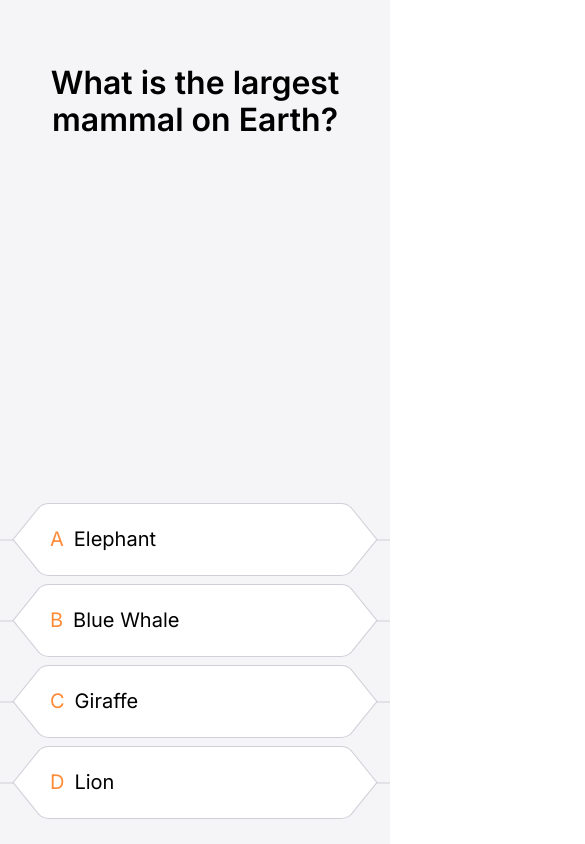
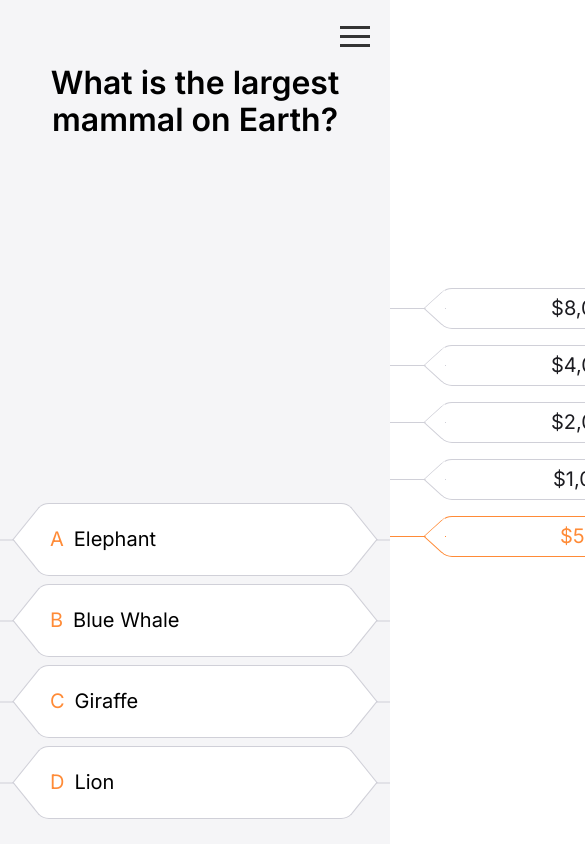
Before and after one commit to maximshkitin/millionaire, a Next.js app: page / in a window 390 px wide. Both pictures are taken after a click on the button "Start". Shown: the top 844 px of the page, 585 px wide, since content can reach past the window. Built offline with nearby package versions, Linux system fonts and the light colour scheme.

Commit message:
Implemented sidebar feature

```diff
--- a/app/components/QuizView/QuizOptions/QuizOptionsMultiselect.tsx
+++ b/app/components/QuizView/QuizOptions/QuizOptionsMultiselect.tsx
@@ -4,6 +4,9 @@ import React, { useState } from 'react';
 import { AnswerOption } from '@/app/config/types';
 import { QuizOptions } from './QuizOptions';
 import { QuizButton } from '../../shared';
+
+import '@/app/styles/shared/QuizButton.scss';
+// import '@/app/styles/QuizView/QuizOptions/QuizOptionsMultiselect.scss';
 
 interface QuizOptionsMultiselectProps {
   options: AnswerOption[]
--- a/app/components/QuizView/QuizScore.tsx
+++ b/app/components/QuizView/QuizScore.tsx
@@ -1,14 +1,21 @@
 import React from 'react';
+import { useMediaQuery } from 'react-responsive';
+
+import { QuizIconSidebar, QuizInfoOption } from '../shared';
 
 import '@/app/styles/QuizView/QuizScore.scss';
-import { QuizInfoOption } from '../shared';
+import '@/app/styles/shared/QuizIconSidebar.scss'
 
 interface QuizScoreProps {
   scoreList?: number[];
   currentLevelIndex: number;
+  open?: boolean
+  toggleSidebar: () => void
 }
 
-export function QuizScore({ scoreList, currentLevelIndex }: QuizScoreProps) {
+export function QuizScore({ scoreList, currentLevelIndex, open = false, toggleSidebar }: QuizScoreProps) {
+
+  const isMobileOrTablet = useMediaQuery({ maxWidth: 1023 });
 
   const getScoreItemClassName = (score: number, nextScore: number): string => {
 
@@ -24,15 +31,16 @@ export function QuizScore({ scoreList, currentLevelIndex }: QuizScoreProps) {
   }
 
   return (
-    <div className="QuizScoreWrapper">
+    <div className={`QuizScoreWrapper ${open ? 'open' : ''}`}>
         <div className="QuizScore">
            { scoreList?.slice().reverse().map(score => (
               <QuizInfoOption key={score} className={getScoreItemClassName(score, scoreList[currentLevelIndex])}>
-                 <span>${score?.toLocaleString()}</span>
+                 <div className='QuizScoreItem--Text'>${score?.toLocaleString()}</div>
               </QuizInfoOption>
             )
           )}
         </div>
+        { isMobileOrTablet && <QuizIconSidebar type={'close'} toggleSidebar={toggleSidebar} /> }
     </div>
   );
 }
--- a/app/components/QuizView/QuizView.tsx
+++ b/app/components/QuizView/QuizView.tsx
@@ -1,11 +1,14 @@
 'use client';
 
-import React from 'react';
+import React, { useState } from 'react';
+import { useMediaQuery } from 'react-responsive';
 import { AnswerOption, QuestionType, QuestionTypeValue } from '@/app/config/types';
 import { QuizScore } from './QuizScore';
 import { QuizOptions, QuizOptionsMultiselect } from './QuizOptions';
+import { QuizIconSidebar } from '../shared';
 
 import '@/app/styles/QuizView/QuizView.scss';
+import '@/app/styles/shared/QuizIconSidebar.scss'
 
 interface QuizViewProps {
   className: string
@@ -27,7 +30,15 @@ export const QuizView: React.FC<QuizViewProps> = ({
   currentLevelIndex,
   handleSubmitAnswer,
   children
-}) => (
+}) => {
+
+  const [openSidebar, setOpenSidebar] = useState<boolean>(false);
+
+  const isMobileOrTablet = useMediaQuery({ maxWidth: 1023 });
+
+  const toggleSidebar = () => setOpenSidebar(!openSidebar);
+
+  return (
     <div className={className}>
       <div className="QuizContent">
         {children}
@@ -42,6 +53,8 @@ export const QuizView: React.FC<QuizViewProps> = ({
         )}
       </div>
 
-    <QuizScore scoreList={scoreList} currentLevelIndex={currentLevelIndex} />
+      { isMobileOrTablet &&<QuizIconSidebar type={'hamburger'} toggleSidebar={toggleSidebar} /> }
+      <QuizScore open={openSidebar} toggleSidebar={toggleSidebar} scoreList={scoreList} currentLevelIndex={currentLevelIndex} />
     </div>
-);
+  )
+};
--- a/app/components/shared/QuizButton.tsx
+++ b/app/components/shared/QuizButton.tsx
@@ -12,8 +12,8 @@ export function QuizButton({
   children,
 }: QuizButtonProps) {
   return (
-    <div className="QuizButton-Wrapper">
-      <button className={className} onClick={handleClick}>
+    <div className="QuizButtonWrapper">
+      <button className={`QuizButton ${className}`} onClick={handleClick}>
         {children}
       </button>
     </div>
--- /dev/null
+++ b/app/components/shared/QuizIconSidebar.tsx
@@ -0,0 +1,18 @@
+import React, { FC } from "react";
+import '@/app/styles/shared/QuizIconSidebar.scss';
+
+interface QuizIconSidebarProps {
+  toggleSidebar: () => void;
+  type: 'hamburger' | 'close';
+}
+
+export const QuizIconSidebar: FC<QuizIconSidebarProps> = ({ toggleSidebar, type }) => (
+  <div
+    className={`QuizIconSidebar ${type === 'close' ? 'QuizIconClose' : 'QuizIconHamburger'}`}
+    onClick={toggleSidebar}
+  >
+    <div className="line"></div>
+    <div className="line"></div>
+    {type === 'hamburger' && <div className="line"></div>}
+  </div>
+);
--- a/app/components/shared/index.ts
+++ b/app/components/shared/index.ts
@@ -1,4 +1,5 @@
 export * from './QuizIcon';
+export * from './QuizIconSidebar';
 export * from './QuizButton';
 export * from './QuizTextBox';
 export * from './QuizInfoOption';
--- a/app/styles/QuizStaticView/QuizStaticView.scss
+++ b/app/styles/QuizStaticView/QuizStaticView.scss
@@ -12,13 +12,13 @@
 
     .QuizStaticViewAction {
         padding: 0 32px;
-        .QuizButton-Wrapper {
+        .QuizButtonWrapper {
             margin-top: 65px;
         }
     }
 
     @media screen and (max-width: 767px) {
-        padding: 50px 15px;
+        padding: 50px 0;
         text-align: center;
         flex-direction: column;
         justify-content: space-between;
--- a/app/styles/QuizView/QuizScore.scss
+++ b/app/styles/QuizView/QuizScore.scss
@@ -10,7 +10,21 @@
 
     @media screen and (max-width: 1023px) {
         width: 100%;
-        display: none;
+    }
+
+    @media screen and (max-width: 1023px) {
+        transition: transform 0.3s ease-in-out;
+        transform: translateX(100%);
+        position: absolute;
+        top: 0;
+        bottom: 0;
+        left: 0;
+        right: 0;
+        z-index: 10000;
+
+        &.open {
+            transform: translateX(0);
+        }
     }
 }
 
@@ -31,6 +45,12 @@
 
         &Inactive {
             color: $Black-40;
+        }
+
+        &--Text {
+            background: #fff;
+            position: relative;
+            z-index: 10000;
         }
     }
 
--- a/app/styles/shared/QuizButton.scss
+++ b/app/styles/shared/QuizButton.scss
@@ -13,8 +13,16 @@
         background-color: $Orange-80;
     }
 
+    &:focus {
+        background-color: $Orange-120;
+    }
+
     @media screen and (max-width: 767px) {
         width: 100%;
         font-size: 14px;
+
+        &Wrapper {
+            padding: 0 15px;
+        }
     }
 }
--- /dev/null
+++ b/app/styles/shared/QuizIconSidebar.scss
@@ -0,0 +1,36 @@
+.QuizIconSidebar {
+    cursor: pointer;
+    position: absolute;
+    top: 20px;
+    right: 20px;
+    height: 30px;
+    z-index: 1000;
+
+  & .line {
+    width: 30px;
+    height: 3px;
+    background-color: #333;
+    margin: 6px 0;
+  }
+
+  &.QuizIconClose {
+    transform-origin: 50% 50%;
+    transition: transform 0.3s;
+  }
+}
+
+.QuizIconClose {
+
+    & .line {
+        margin: -3px 0;
+        position: relative;
+        top: 20px;
+
+        &:first-child {
+            transform: rotate(45deg);
+        }
+        &:last-child {
+            transform: rotate(-45deg);
+      }
+    }
+}
--- a/package.json
+++ b/package.json
@@ -23,7 +23,8 @@
     "next": "latest",
     "react": "18.2.0",
     "react-dom": "18.2.0",
-    "react-redux": "8.1.0"
+    "react-redux": "8.1.0",
+    "react-responsive": "^9.0.2"
   },
   "devDependencies": {
     "@types/node": "20.3.1",
```
Also changed, not shown: 1 other file (tests, documents, lock files or other folders). Lines whose indentation alone changed are shown as unchanged.
